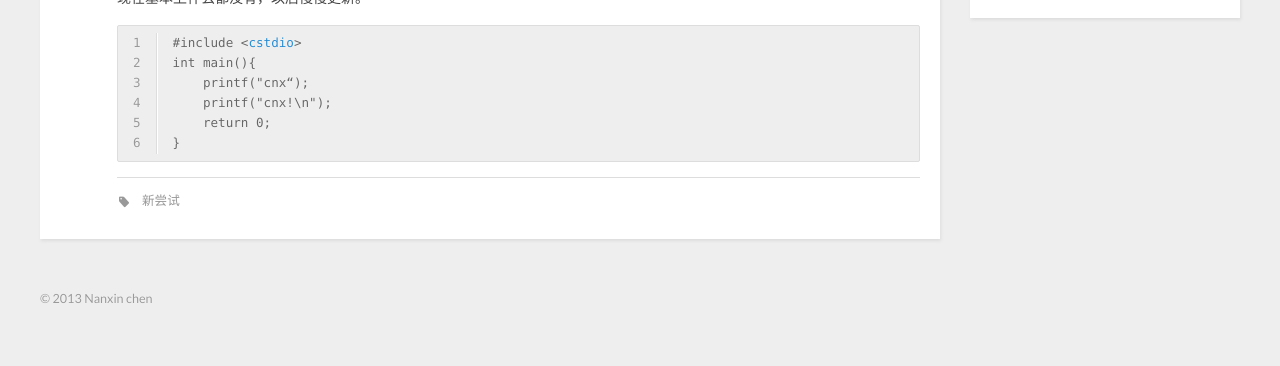
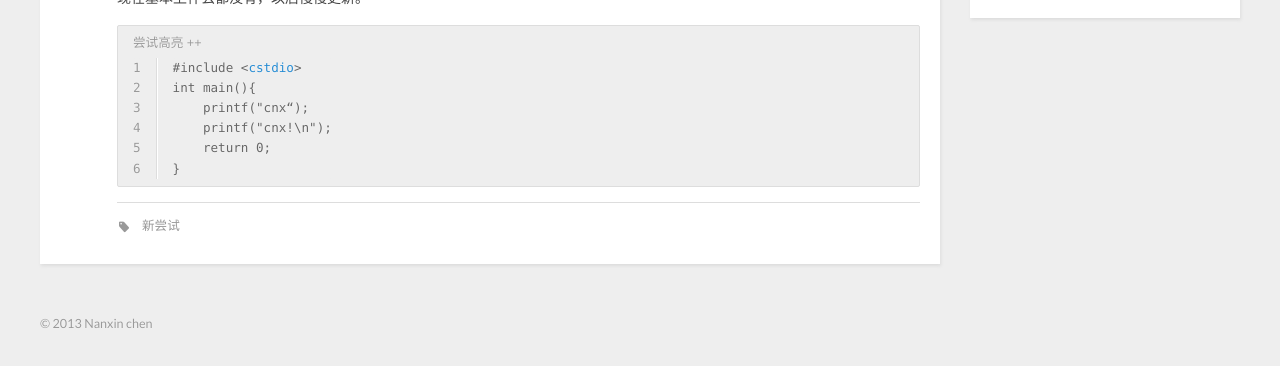
Before and after one commit to bobchennan/bobchennan.github.io, a plain HTML site: page 2013/10/11/try-to-start-a-new-blog/index.html in a window 1280 px wide. Shown: the part 320-686 px from the top of the page. Drawn offline with nearby package versions, Linux system fonts and the light colour scheme.

Commit message:
update code

```diff
--- a/2013/10/11/try-to-start-a-new-blog/index.html
+++ b/2013/10/11/try-to-start-a-new-blog/index.html
@@ -60,7 +60,7 @@
     <div class="entry">
 
         <p>昨天看到一个同行的博客，放在github pages上。我对这种静态博客还是挺有兴趣的，Markdown写起来比较方便。于是自己也来配置一下。<br>  碰巧在网上看到了<a href="https://github.com/tommy351/hexo" target="_blank">Hexo</a>，是基于NodeJS做的，正好比较熟，于是尝试在Cloud 9上配置了环境，生成了这个Blog。<br>  现在基本上什么都没有，以后慢慢更新。</p>
-<figure class="highlight lang-C++"><table><tr><td class="gutter"><pre>1
+<figure class="highlight lang-C"><figcaption><span>尝试高亮 ++</span></figcaption><table><tr><td class="gutter"><pre>1
 2
 3
 4
@@ -73,7 +73,6 @@ int main(){
     return 0;
 }
 </pre></td></tr></table></figure>
-
 
 
     </div>
```
Also changed, not shown: index.html (+1 -2 lines).
